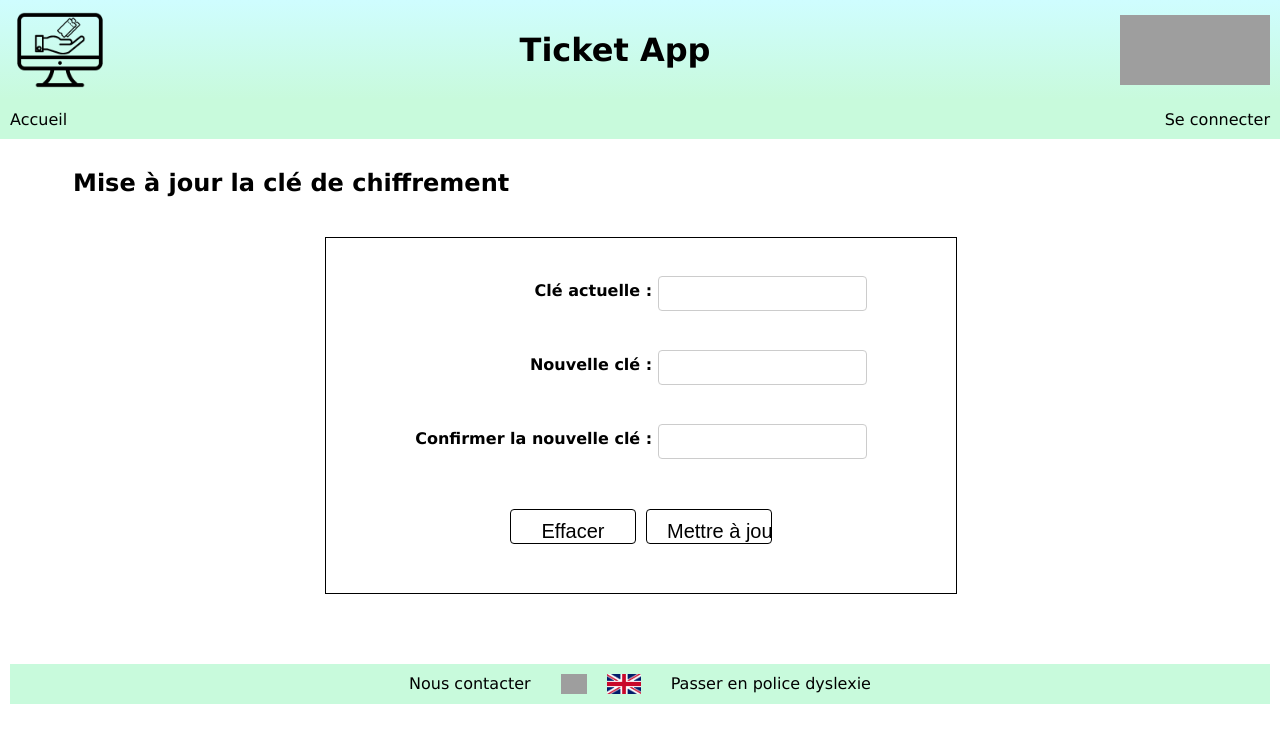
After one commit to Boucanier/Sae_3.01_Ticketing_Web_App, a PHP site: page /security.php in a window 1280 px wide. The commit adds this page. Shown: the top 743 px of the page. Run offline with PHP 8.4, Linux system fonts and the light colour scheme; grey boxes are pictures that could not be loaded.

Commit message:
Ajout de la page de sécurité

```diff
--- a/src/pages/activity_log.php
+++ b/src/pages/activity_log.php
@@ -9,7 +9,6 @@
         header('Location: index.php');
     }
 ?>
-<body>
     <main>
         <div class="activity_log_parts">
             <?php
@@ -171,8 +170,8 @@
             </div>
         </div>
     </main>
-</body>
 <?php
     include "footer.php";
 ?>
+</body>
 </html>
--- a/src/pages/header.php
+++ b/src/pages/header.php
@@ -43,8 +43,8 @@
         $type = $_SESSION['role'];
     }
 
-    $headerValue_fr = array('Accueil', 'Se connecter', 'Tableau de bord', 'Profil', 'Déconnexion', 'Gestion des techniciens', 'Journaux d\'activités', 'Tickets disponibles');
-    $headerValue_en = array('Home', 'Sign in', 'Dashboard', 'Profile', 'Sign out', 'Technicians management', 'Activity logs', 'Available tickets');
+    $headerValue_fr = array('Accueil', 'Se connecter', 'Tableau de bord', 'Profil', 'Déconnexion', 'Gestion des techniciens', 'Journaux d\'activités', 'Tickets disponibles', 'Sécurité');
+    $headerValue_en = array('Home', 'Sign in', 'Dashboard', 'Profile', 'Sign out', 'Technicians management', 'Activity logs', 'Available tickets', 'Security');
     $headerValue = array('fr' => $headerValue_fr, 'en' => $headerValue_en);
 
     if ($type == 'visit'){
@@ -108,6 +108,7 @@
                     <div id="nav1">
                         <a href="index.php">'.$headerValue[$lang][0].'</a>
                         <a href="activity_log.php">'.$headerValue[$lang][6].'</a>
+                        <a href="security.php">'.$headerValue[$lang][8].'</a>
                     </div>
                     <div id="nav2">
                         <a href="profile.php">'.$headerValue[$lang][3].'</a>
--- /dev/null
+++ b/src/pages/security.php
@@ -0,0 +1,42 @@
+<?php
+    $tab = array('fr' => 'Sécurité', 'en' => 'Security');
+    include 'header.php';
+
+    $infoTop = array('fr' => 'Mise à jour la clé de chiffrement', 'en' => 'Cypher key update');
+
+    $formValue_fr = array('Clé actuelle', 'Nouvelle clé', 'Confirmer la nouvelle clé', 'Effacer', 'Mettre&nbsp;à&nbsp;jour');
+    $formValue_en = array('Current key', 'New key', 'Confirm new key', 'Reset', 'Update');
+    $formValue = array('fr' => $formValue_fr, 'en' => $formValue_en);
+
+    echo '<main><div id="part_top"><h2>'.$infoTop[$lang].'</h2></div>';
+
+    echo '<form action="key.php" method="post" id="key_form">
+        <div id="key_change">
+            <div id="key_label">
+                <label for="libelle">'.$formValue[$lang][0].'&nbsp;:&nbsp;</label>
+                <br>
+                <label for="salle">'.$formValue[$lang][1].'&nbsp;:&nbsp;</label>
+                <br>
+                <label for="conf_key">'.$formValue[$lang][2].'&nbsp;:&nbsp;</label>
+                <br>
+            </div>
+            <div id="key_input">
+                <input type="text" id="libelle" name="libelle"/>
+                <br>
+                <input type="text" name="new_key" id="new_key"/>
+                <br>
+                <input type="text" id="conf_key" name="conf_key"/>
+                <br>
+            </div>
+        </div>
+        <div id="key_buttons">
+            <input type="reset" id="key_reset" value='.$formValue[$lang][3].' class="reset_buttons">
+            <input type="submit" id="key_sub" value='.$formValue[$lang][4].' name="change_key" class="submit_buttons">
+        </div>
+    </form>';
+
+    echo '</div></div>';
+    include 'footer.php';
+?>
+</body>
+</html>
--- a/src/pages/style/style.css
+++ b/src/pages/style/style.css
@@ -207,7 +207,7 @@ input {
     box-sizing: border-box;
 }
 
-.submit_buttons:hover{
+.submit_buttons:hover {
     background-color: #4CAF50;
 }
 
@@ -417,6 +417,17 @@ th {
     width: 20%;
 }
 
+#key_buttons > input {
+    height: 35px;
+    background-color: #fff;
+    border-radius: 4px;
+    cursor: pointer;
+    font-size: 20px;
+    margin-top: 5px;
+    margin-bottom: 5px;
+    width: 20%;
+}
+
 #ticket_buttons > input {
     height: 35px;
     background-color: #fff;
@@ -436,8 +447,12 @@ th {
     background-color: rgb(226, 226, 226);
 }
 
-#ticket_buttons > #ticket_sub:hover {
+#ticket_buttons > #ticket_sub:hover, #key_sub:hover {
     background-color: #45a049;
+}
+
+#key_reset:hover{
+    background-color: rgb(226, 226, 226);
 }
 
 .ticket_case_1 {
@@ -535,13 +550,13 @@ th {
     transform: scaleX(1);
 }
 
-#ticket_label{
+#ticket_label, #key_label{
     display: flex;
     flex-direction: column;
     align-content: flex-end;
 }
 
-#ticket_label > label {
+#ticket_label > label, #key_label > label{
     width:100%;
     height: 35px;
     text-align: right;
@@ -551,12 +566,12 @@ th {
     padding: 0px;
 }
 
-#ticket_input{
+#ticket_input, #key_input {
     display: flex;
     flex-direction: column;
 }
 
-#ticket_input > input, #ticket_input > select{
+#ticket_input > input, #ticket_input > select, #key_input > input, #key_input > select {
     height: 35px;
     margin: 0px;
     font-size: 16px;
@@ -564,7 +579,7 @@ th {
     padding: 0px;
 }
 
-#ticket_creation {
+#ticket_creation, #key_change {
     display: flex;
     flex-direction: row;
     align-items: flex-start;
@@ -578,7 +593,7 @@ th {
     resize:none;
 }
 
-#ticket_form {
+#ticket_form, #key_form {
     border: 1px solid black;
     display: flex;
     flex-direction: column;
@@ -589,7 +604,12 @@ th {
     padding-top: 1%;
 }
 
-#ticket_buttons {
+#key_form {
+    padding-top: 3%;
+    padding-bottom: 3%;
+}
+
+#ticket_buttons, #key_buttons {
     margin-top: 1%;
     margin-bottom: 1%;
     display: flex;
```
